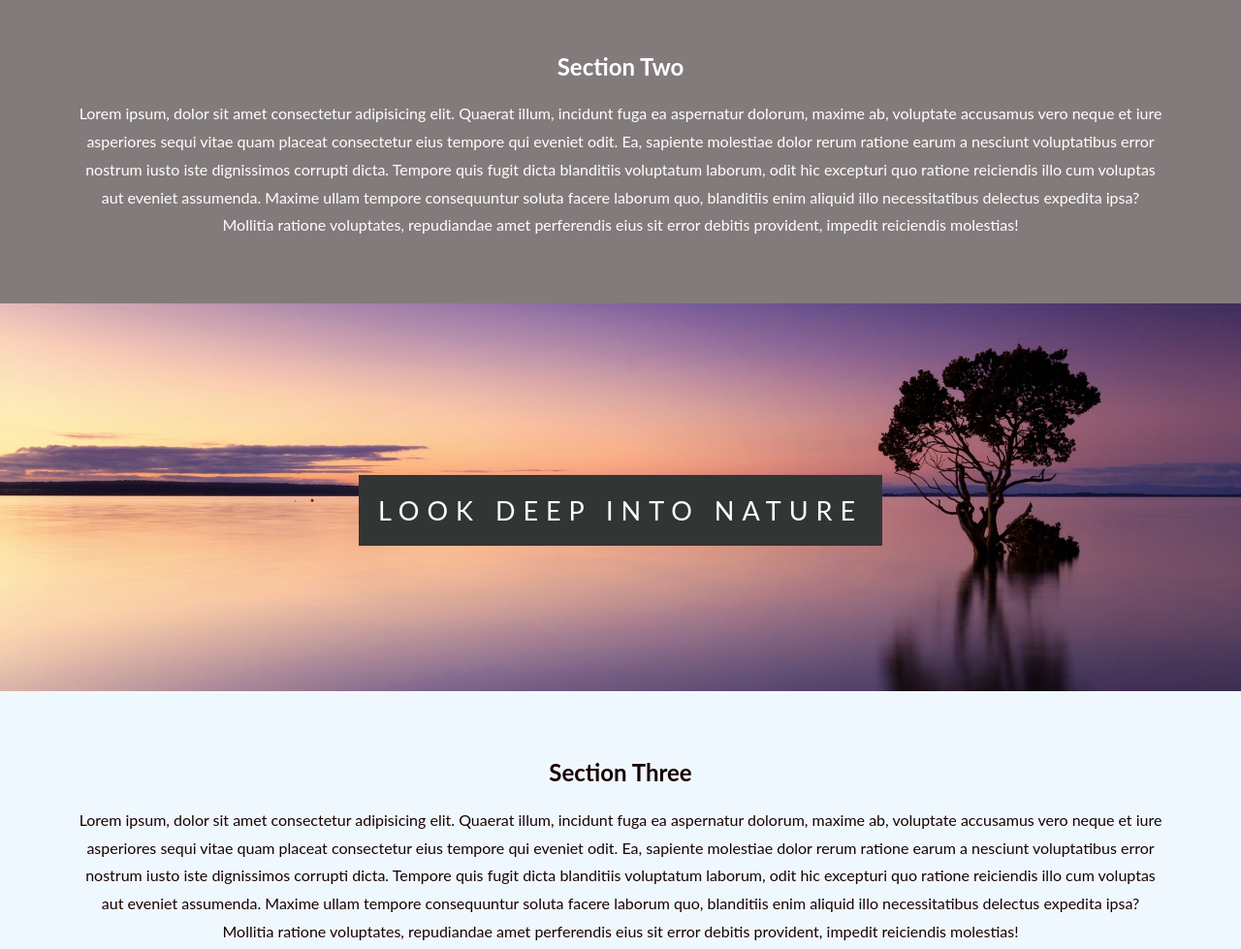
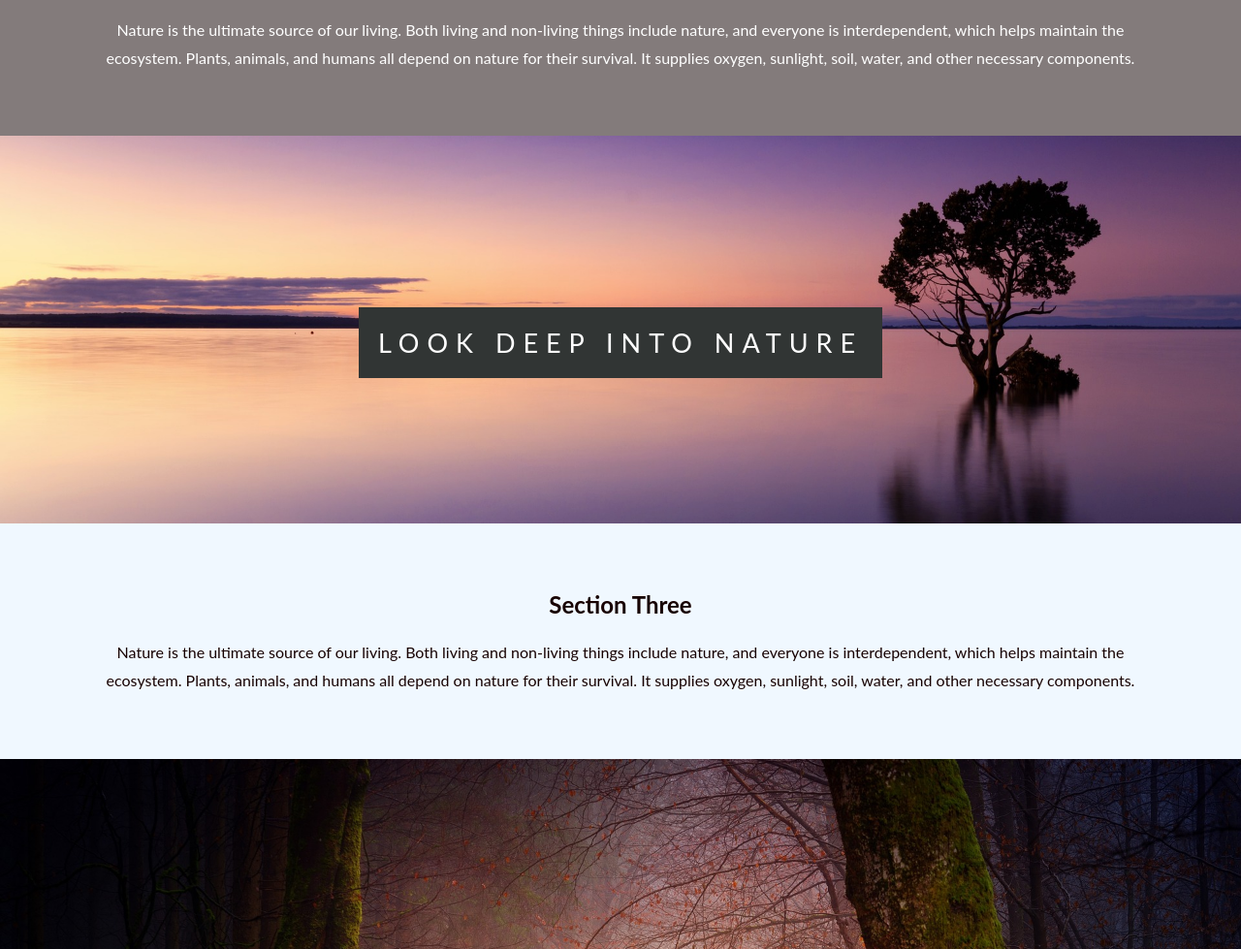
Before and after one commit to FrontEndDevelopmentProjectsSharanu/ParallaxWebSite, a plain HTML site: page index.html in a window 1280 px wide. Shown: the part 1544-2523 px from the top of the page at 97% size. Drawn offline with Linux system fonts and the light colour scheme.

Commit message:
'commit'

```diff
--- a/index.html
+++ b/index.html
@@ -15,8 +15,10 @@
     </section>
     <section  class="section section-light">
         <h2>Section One</h2>
-        <p>Lorem ipsum, dolor sit amet consectetur adipisicing elit. Quaerat illum, incidunt fuga ea aspernatur dolorum, maxime ab, voluptate accusamus vero neque et iure asperiores sequi vitae quam placeat consectetur eius tempore qui eveniet odit. Ea, sapiente molestiae dolor rerum ratione earum a nesciunt voluptatibus error nostrum iusto iste dignissimos corrupti dicta. Tempore quis fugit dicta blanditiis voluptatum laborum, odit hic excepturi quo ratione reiciendis illo cum voluptas aut eveniet assumenda. Maxime ullam tempore consequuntur soluta facere laborum quo, blanditiis enim aliquid illo necessitatibus delectus expedita ipsa?
-            Mollitia ratione voluptates, repudiandae amet perferendis eius sit error debitis provident, impedit reiciendis molestias!</p>
+        <p>Nature is the ultimate source of our living. Both living and non-living things include nature,
+            and everyone is interdependent, which helps maintain the ecosystem. Plants, animals,
+            and humans all depend on nature for their survival.
+            It supplies oxygen, sunlight, soil, water, and other necessary components.</p>
     </section>
     <section class="pimage2">
         <div class="ptext">
@@ -27,8 +29,10 @@
     </section>
     <section  class="section section-dark">
         <h2>Section Two</h2>
-        <p>Lorem ipsum, dolor sit amet consectetur adipisicing elit. Quaerat illum, incidunt fuga ea aspernatur dolorum, maxime ab, voluptate accusamus vero neque et iure asperiores sequi vitae quam placeat consectetur eius tempore qui eveniet odit. Ea, sapiente molestiae dolor rerum ratione earum a nesciunt voluptatibus error nostrum iusto iste dignissimos corrupti dicta. Tempore quis fugit dicta blanditiis voluptatum laborum, odit hic excepturi quo ratione reiciendis illo cum voluptas aut eveniet assumenda. Maxime ullam tempore consequuntur soluta facere laborum quo, blanditiis enim aliquid illo necessitatibus delectus expedita ipsa?
-            Mollitia ratione voluptates, repudiandae amet perferendis eius sit error debitis provident, impedit reiciendis molestias!</p>
+        <p>Nature is the ultimate source of our living. Both living and non-living things include nature,
+            and everyone is interdependent, which helps maintain the ecosystem. Plants, animals,
+            and humans all depend on nature for their survival.
+            It supplies oxygen, sunlight, soil, water, and other necessary components.</p>
     </section>
     <section class="pimage3">
         <div class="ptext">
@@ -39,8 +43,10 @@
     </section>
     <section  class="section section-middle">
         <h2>Section Three</h2>
-        <p>Lorem ipsum, dolor sit amet consectetur adipisicing elit. Quaerat illum, incidunt fuga ea aspernatur dolorum, maxime ab, voluptate accusamus vero neque et iure asperiores sequi vitae quam placeat consectetur eius tempore qui eveniet odit. Ea, sapiente molestiae dolor rerum ratione earum a nesciunt voluptatibus error nostrum iusto iste dignissimos corrupti dicta. Tempore quis fugit dicta blanditiis voluptatum laborum, odit hic excepturi quo ratione reiciendis illo cum voluptas aut eveniet assumenda. Maxime ullam tempore consequuntur soluta facere laborum quo, blanditiis enim aliquid illo necessitatibus delectus expedita ipsa?
-            Mollitia ratione voluptates, repudiandae amet perferendis eius sit error debitis provident, impedit reiciendis molestias!</p>
+        <p>Nature is the ultimate source of our living. Both living and non-living things include nature,
+            and everyone is interdependent, which helps maintain the ecosystem. Plants, animals,
+            and humans all depend on nature for their survival.
+            It supplies oxygen, sunlight, soil, water, and other necessary components.</p>
     </section>
     <section class="pimage1">
         <div class="ptext">
```
